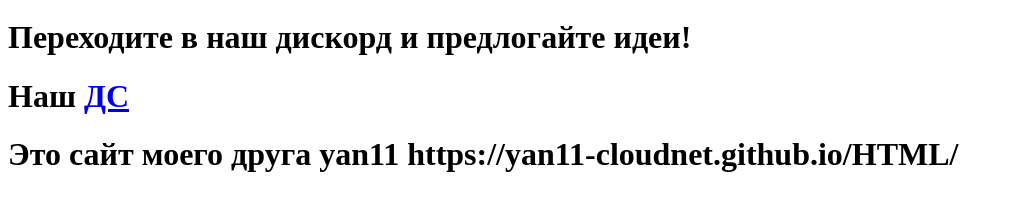
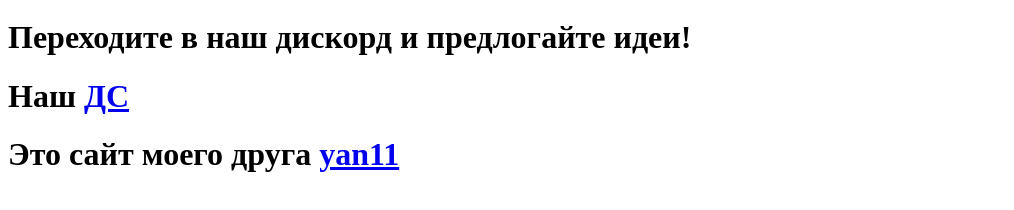
Before and after one commit to OLEG10-cloudnet625/html-, a plain HTML site: page index.html in a window 1280 px wide. Shown: the part 30-240 px from the top of the page, without its empty margins (0-1014 px from the left). Drawn offline with Linux system fonts and the light colour scheme.

Commit message:
Update index.html

```diff
--- a/index.html
+++ b/index.html
@@ -493,4 +493,4 @@
 
 
 <H1>Наш <a href="https://discord.gg/d6QN6Zwa">ДС</a> </H1>
-<H1>Это сайт моего друга yan11 https://yan11-cloudnet.github.io/HTML/ </H1>
+<H1>Это сайт моего друга <a href="https://yan11-cloudnet.github.io/HTML/">yan11</a> </H1>
```
